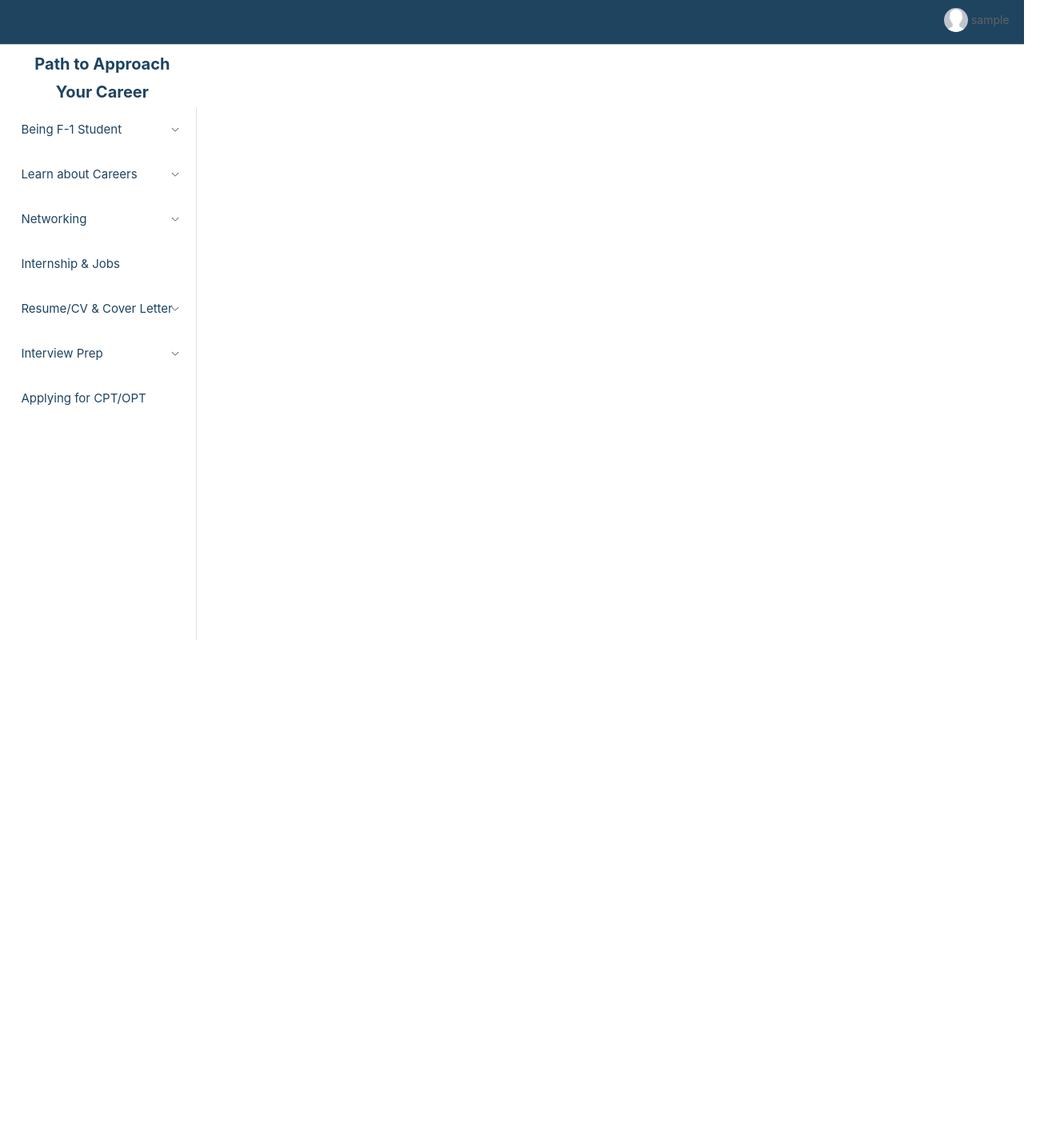
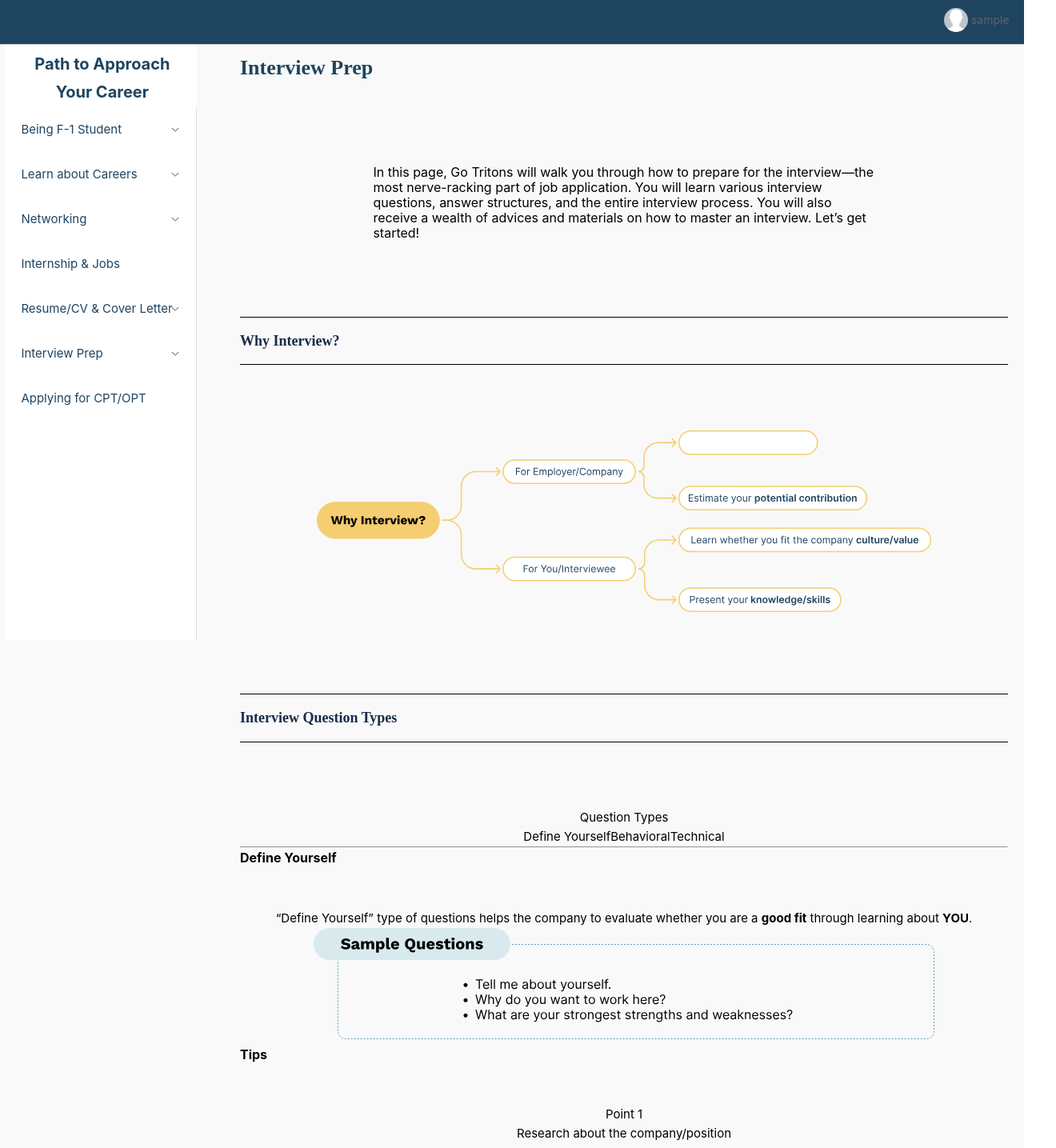
Before and after one commit to jiang718/GoalTritons, a Vue app in the folder vue/: page /interview in a window 1280 px wide. Shown: the top 1435 px of the page at 80% size, 1320 px wide, since content can reach past the window. Before the commit the page ends 800 px from the top, so only its background shows below. Built offline with nearby package versions, Linux system fonts and the light colour scheme; sample sign-in values are in the browser's storage.

Commit message:
update top half interview page.

```diff
--- a/vue/src/views/Interview.vue
+++ b/vue/src/views/Interview.vue
@@ -1,5 +1,139 @@
 <template>
+  <div>
+    <h1>Interview Prep</h1>
+    <p id="opening">In this page, Go Tritons will walk you through how to prepare for the interview—the most
+      nerve-racking part of job application. You will learn various interview questions, answer structures, and the
+      entire interview process. You will also receive a wealth of advices and materials on how to master an interview.
+      Let’s get started!</p>
 
+
+
+
+
+    <div id="resume-vs-cv">
+      <h2>Why Interview?</h2>
+
+      <img src="../assets/whyInterview.svg" width="80%" alt="Why Interview?">
+
+    </div>
+
+    <div id="resume-breakdown">
+      <h2>Interview Question Types</h2>
+
+      <div>
+
+        <p>Question Types</p>
+
+        <span>Define Yourself</span>
+        <span>Behavioral</span>
+        <span>Technical</span>
+
+      </div>
+
+      <hr>
+
+      <div>
+        <h3>Define Yourself</h3>
+
+        <p>“Define Yourself” type of questions helps the company to evaluate whether you are a <strong>good fit</strong> through learning about <strong>YOU</strong>.</p>
+
+        <img src="../assets/sampleQ1.svg">
+        <div>
+          <h3>Tips</h3>
+          <p>Point 1</p>
+          <span>Research about the company/position</span>
+          <div>
+            <img src="../assets/researchEmoji.png">
+            <dl>
+              <dt>What to research?</dt>
+              <dd>The company’s missions, recent challenges, products, customers, and your intended position’s responsibilities, etc.</dd>
+            </dl>
+          </div>
+
+          <p>Point 2</p>
+          <span>Practice on pitching yourself</span>
+          <div>
+            <img src="../assets/speachEmoji.png">
+            <dl>
+              <dt>What to pitch?</dt>
+              <dd>Your background/accomplishments/interests/passion (refer to your Resume)</dd>
+            </dl>
+            <p>How to pitch? </p>
+            <ul>
+              <li>Reflect on what you are excel at and why you want to apply for this position in this company.</li>
+              <li>Design a cohesive story of you in a past-present-future structure (your career trajectory & your career goal?)</li>
+              <li>Connect your past experiences with what the company is looking for in the position.</li>
+            </ul>
+          </div>
+
+
+        </div>
+      </div>
+
+      <hr>
+
+      <div>
+        <h3>Behavioral Questions</h3>
+        <p>Bevaioral questions help the company to learn about how you would behave and deal with tough situations in
+          the real workplace so that they can anticipate your performance. These are usually about soft skills
+          (e.g. leadership) and personal attributes (e.g. persistency).</p>
+
+        <img src="../assets/behaviorQ.svg">
+
+        <div style="text-align: right">
+          <a href="//ucsd.joinhandshake.com/stu/appointments/new" target="_blank" style="text-decoration: none; color: #1E4460">
+            <p class ="link" style="display: inline; opacity: 80%">See More Sample Q&A under “More Resources”</p>
+            &nbsp;
+            <img src="../assets/arrow.png" width=22px style="vertical-align: middle">
+          </a>
+        </div>
+      </div>
+
+      <hr>
+
+      <div>
+        <h3>Technical Questions:</h3>
+        <p>This part can vary a lot by different professions. Technical questions are usually specific to the topics in
+          your fields. They help the company to evaluate your ability, skillset, professional level, and your potential
+          to contribute to this specific position. </p>
+
+        <img src="../assets/sampleQ2.svg">
+        <div>
+          <h3>Tips</h3>
+          <p>Point 1</p>
+          <span></span>
+        </div>
+      </div>
+    </div>
+
+
+    <div id="more-resources">
+      <h2>More Resources</h2>
+
+      <p class="ulTitle">Resume:</p>
+      <ul>
+        <li>Free Online Resume Builder: <a class="moreRes" href="//www.resume.com/" target="_blank">Resume Builder</a></li>
+
+        <li>Resume Summary Examples: <a class="moreRes" href="//zety.com/blog/resume-summary#:~:text=Here's%20how%20to%20write%20a,can%20deliver%20results%20when%20hired" target="_blank">Professional Resume Summary Examples (25+ Statements)</a></li>
+        <li>Resume Skills Examples: <a class="moreRes" href="//resumegenius.com/blog/resume-help/skills-for-resume" target="_blank"> Best Skills for Your Resume (Examples + How to List)</a></li>
+        <li>Career Center: Create a Resume</li>
+      </ul>
+      <p class="ulTitle">CV:</p>
+
+      <ul>
+        <li>More examples for CV formatting: <a class="moreRes" href="//resumegenius.com/blog/cv-help/cv-format#conferences" target="_blank">Curriculum Vitae (CV) Format: Samples & Formatting Tips</a></li>
+        <li>Cover Letter:</li>
+        <li>Paraphrasing Tool: <a class="moreRes" href="//quillbot.com/" target="_blank">Paraphrasing Tool</a></li>
+      </ul>
+      <p class="ulTitle">More Articles for tips:</p>
+
+      <ul>
+        <li><a class="moreRes" href="//www.themuse.com/advice/how-to-quantify-your-resume-bullets-when-you-dont-work-with-numbers" target="_blank">Tips on quantifying your accomplishments</a></li>
+        <li><a class="moreRes" href="//www.themuse.com/advice/4-ways-to-make-sure-your-resume-is-selling-you-as-the-one-for-the-job" target="_blank">4 Ways to Make Sure Your Resume Is Selling You as the One for the Job</a></li>
+      </ul>
+    </div>
+
+  </div>
 </template>
 
 <script>
@@ -9,5 +143,222 @@ export default {
 </script>
 
 <style scoped>
+  .scrollbar-demo-item {
+    display: flex;
+    align-items: center;
+    justify-content: center;
+    height: 50px;
+    margin: 10px;
+    text-align: center;
+    border-radius: 4px;
+    background: var(--el-color-primary-light-9);
+    color: var(--el-color-primary);
+  }
+  .downloadTemplate{
+    font-family: Inter;
+    font-style: normal;
+    font-weight: 600;
+    font-size: 16px;
+    width: 220px;
+    height: 40px;
+    border-radius: 0.5rem;
+    padding: 0.5rem 1rem;
+    background-color: #1E4460;
+    border: hidden;
+    margin-top: 5%;
+    color: white;
+    box-shadow: 0 4px 4px rgb(30 68 96 / 0.25);
+  }
+  .downloadTemplate:hover{
+    background-color: #F4CE71;
+    color: darkblue;
+    border: hidden;
+  }
 
+  a{
+    color: #1E4460;
+  }
+
+  .link:hover {
+    text-decoration: underline;
+  }
+
+
+  .moreRes {
+    color: #116FFC;
+  }
+  div{
+    text-align: center;
+  }
+
+  h1, h2, h3{
+    text-align: left;
+  }
+
+  .buttondiv{
+    text-align: right;
+    margin-bottom: 82px;
+  }
+
+  .resumecomp{
+    display: flex;
+    text-align: left;
+  }
+  .resumecomp > p{
+    padding-top: 1rem;
+  }
+
+  .resumecomp > pre{
+    padding-top: 1rem;
+  }
+
+  h3{
+    margin-bottom: 50px;
+    font-family: Inter;
+    font-weight: 700;
+    font-size: 16px;
+    font-style: normal;
+  }
+  h1{
+    margin-bottom: 100px;
+    color: #1E4460;
+    font-weight: 700;
+    font-size: 26px;
+    font-family: "Work Sans";
+  }
+
+  h2{
+    font-family: "Work Sans";
+    font-style: normal;
+    font-size: 18px;
+    font-weight: 700;
+    color: #182B49;
+    margin-bottom: 82px;
+    margin-top: 95px;
+    border-top: 1px solid black;
+    border-bottom: 1px solid black;
+    padding-top: 15px;
+    padding-bottom: 15px;
+  }
+
+  #sample-resumes a{
+    margin-right: 50px;
+  }
+
+
+  ul{
+    text-align: left;
+    margin-right: 15vw;
+    margin-left: 15vw;
+    font-family: Inter;
+    font-size: 16px;
+    font-weight: 400;
+    font-style: normal;
+  }
+
+  #opening{
+    font-family: Inter;
+    font-size: 16px;
+    font-style: normal;
+    font-weight: 400;
+    line-height: 19px;
+    text-align: left;
+    margin-right: 13vw;
+    margin-left: 13vw;
+  }
+  .inlinePara{
+    margin-bottom: 20px;
+    margin-top: 50px;
+  }
+  .ulTitle{
+    font-family: Inter;
+    font-size: 16px;
+    font-weight: 400;
+    font-style: normal;
+    text-align: left;
+    margin-left: 13vw;
+    margin-bottom: 0;
+  }
+
+  .headerWithLink{
+    display: grid;
+    grid-template-columns: 1fr 1fr;
+    text-align: right;
+  }
+
+
+  .card {
+    position: relative;
+    display: inline-block;
+    margin: 50px;
+  }
+  .card .img-top {
+    display: none;
+    position: absolute;
+    top: 0;
+    left: 0;
+    z-index: 99;
+  }
+  .card:hover .img-top {
+    display: inline;
+  }
+
+  .img-bot {
+    box-shadow: 0 4px 4px rgb(0 0 0 / 0.25);
+  }
+
+  #sample-resumes{
+    display: grid;
+    grid-auto-rows: auto auto;
+    grid-template-columns: repeat(4, 1fr);
+  }
+
+  .resumeTemplate{
+    grid-row: 2;
+  }
+
+  #resumeComponentHeader{
+    grid-column-start: 1;
+    grid-column-end: span 4;
+    margin-top: 82px;
+  }
+
+  .sampleResumeTitle{
+    font-family: Inter;
+    font-size: 16px;
+    font-weight: 550;
+    font-style: normal;
+    border-radius: 1rem;
+    border: 1px solid black;
+    width: auto;
+    margin: auto;
+    width: 185px;
+    background-color: #1E4460;
+    color: #F4CE71;
+  }
+
+  #polishVerbs{
+    display: flex;
+    text-align: center;
+    margin: auto;
+    width: 68vw;
+  }
+
+  #polishVerbs dl{
+    border: 1px solid #e0ac79;
+    margin-right: 10px;
+    width: 100px;
+    text-align: left;
+  }
+  #polishVerbs dt{
+    text-align: center;
+    font-size: 13px;
+    border-bottom: 1px solid black;
+    background-color: #F4CE71;
+  }
+
+  #polishVerbs dd{
+    padding-left: 2px;
+    font-size: 12px;
+  }
 </style>
```
Also changed, not shown: vue/src/assets/researchEmoji.png (added), vue/src/assets/speachEmoji.png (added).
